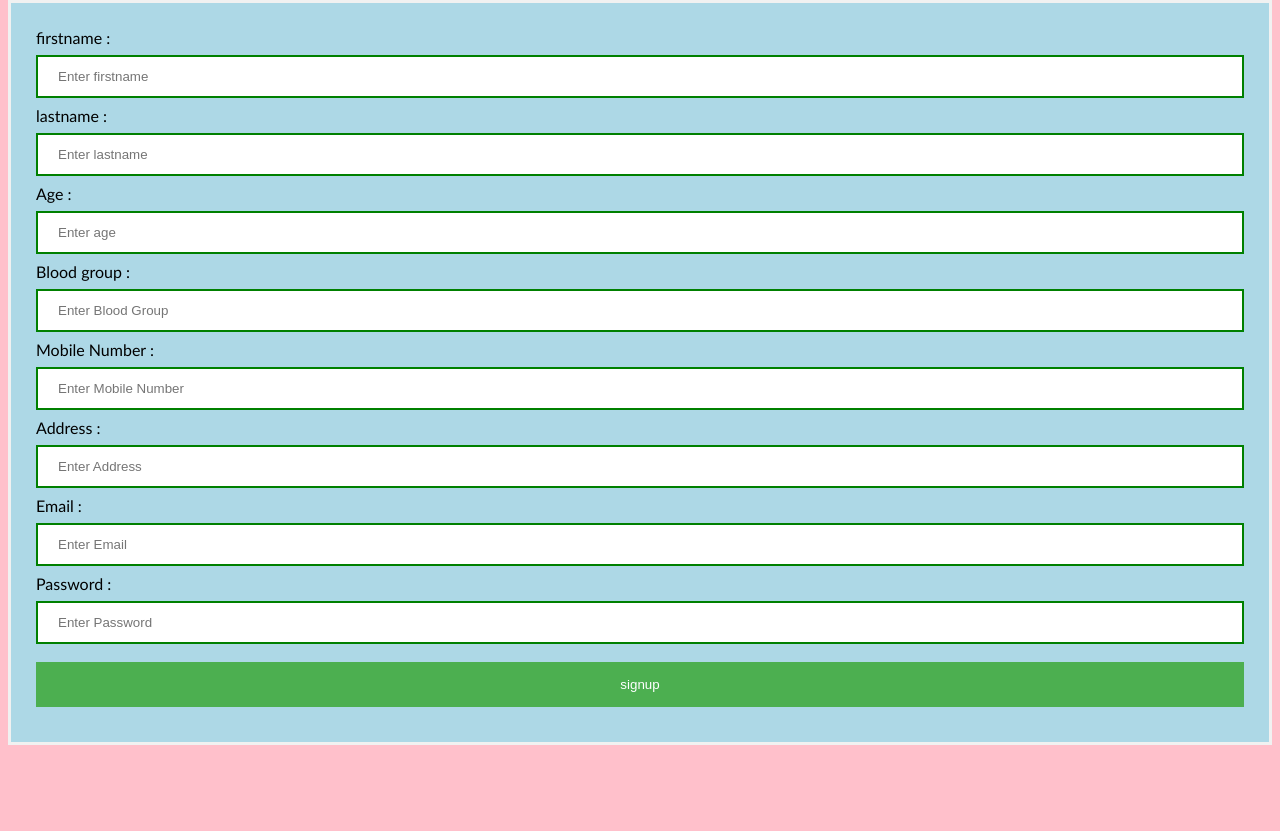
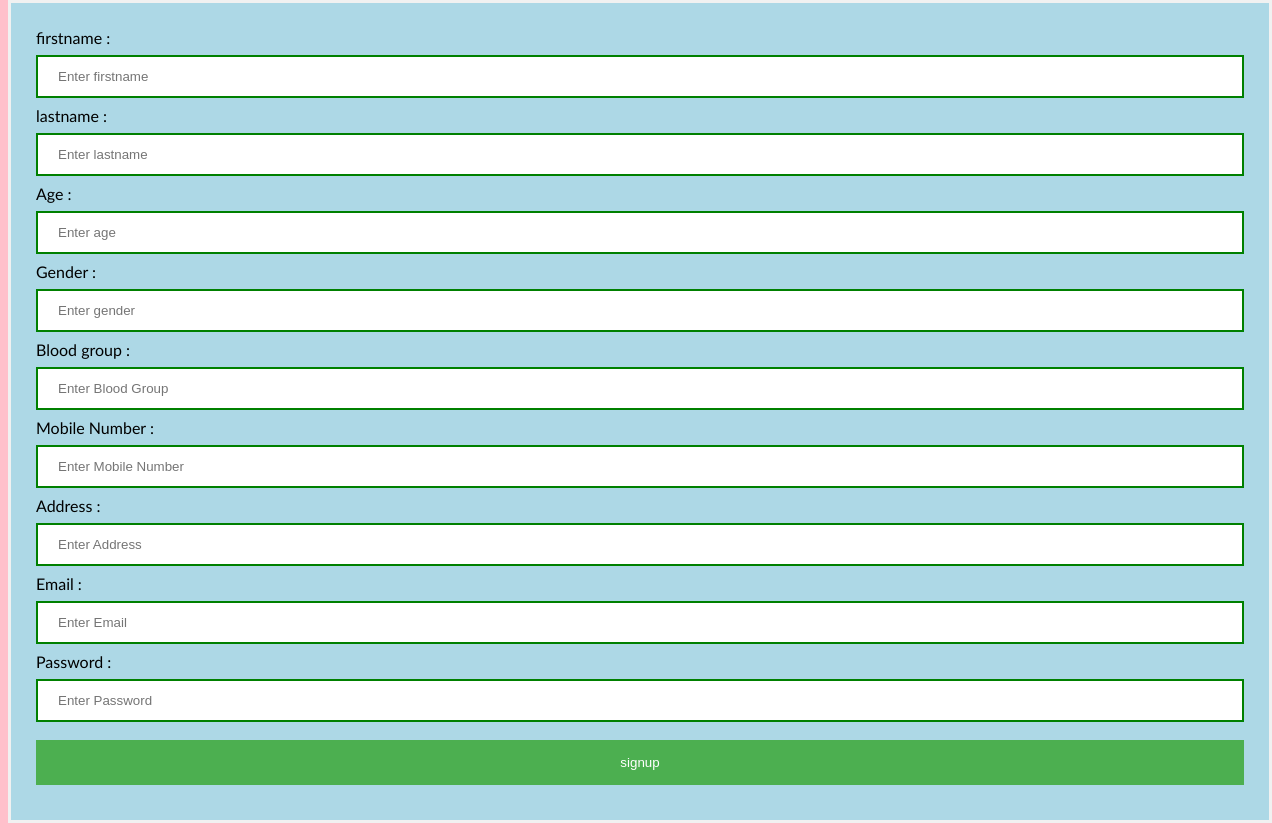
Before and after one commit to Sachin123475/Sachin123475.github.io, a plain HTML site: page index.html in a window 1280 px wide. Shown: the part 82-913 px from the top of the page. Before the commit the page ends 835 px from the top, so only its background shows below. Drawn offline with Linux system fonts and the light colour scheme.

Commit message:
Update index.html

```diff
--- a/index.html
+++ b/index.html
@@ -54,6 +54,8 @@ button {
             <input type="text" placeholder="Enter lastname" name="lastname" id = "Lastname" required>
             <label>Age : </label>
             <input type="text" placeholder="Enter age" name="age" id = "age" required>
+            <label>Gender : </label>
+            <input type="text" placeholder="Enter gender" name="gender" id = "gender" required>
             <label>Blood group : </label>
             <input type="text" placeholder="Enter Blood Group" name="Blood group" id = "bloodgroup" required>
             <label>Mobile Number : </label>
```
